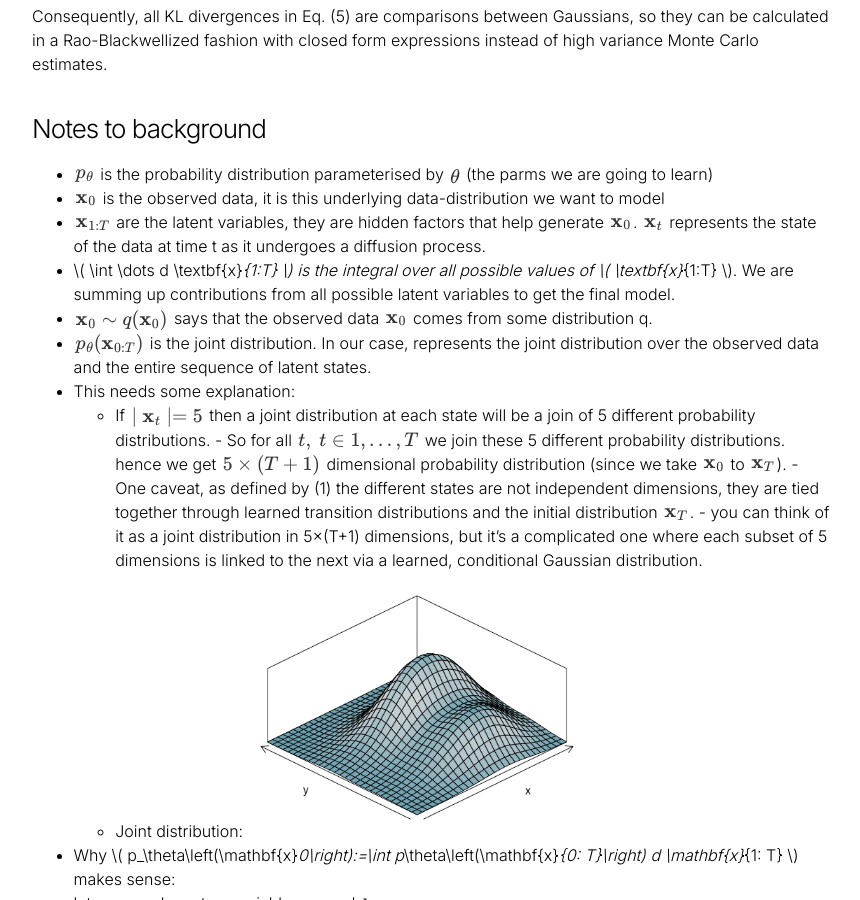
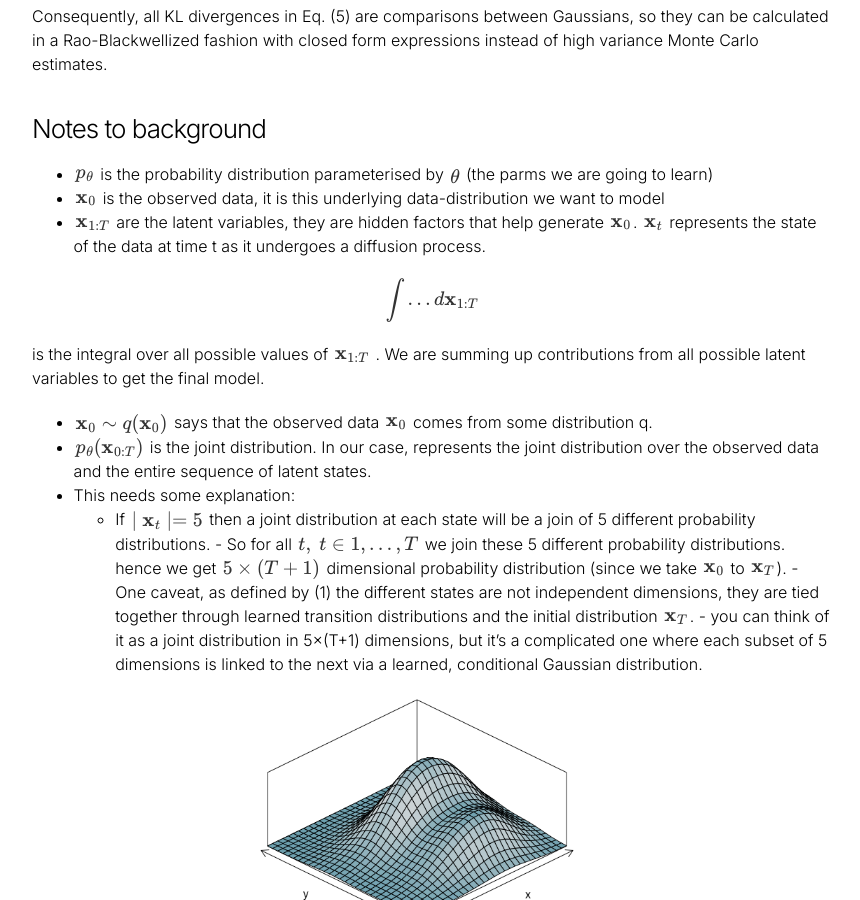
Before and after one commit to kristianernst/kristianernst.github.io, a Jekyll site: the page built from _posts/2023-08-20-denoising_diffusion_probabilistic_models.markdown, in a window 1280 px wide and 900 px high, scrolled down 1808 px. Shown: the whole window, without its empty margins (208-1068 px from the left). Built offline with Jekyll 4.4.1, drawn with Linux system fonts in a browser that asks for light colours; formulas are drawn with MathJax 3.

Commit message:
updated math

```diff
--- a/_posts/2023-08-20-denoising_diffusion_probabilistic_models.markdown
+++ b/_posts/2023-08-20-denoising_diffusion_probabilistic_models.markdown
@@ -110,7 +110,13 @@ Consequently, all KL divergences in Eq. (5) are comparisons between Gaussians, s
 
 -  \\( \textbf{x}_{1:T} \\) are the latent variables, they are hidden factors that help generate \\( \textbf{x}_0 \\). \\( \textbf{x}_t \\) represents the state of the data at time t as it undergoes a diffusion process.
 
--  \\( \int \dots d \textbf{x}_{1:T} \\) is the integral over all possible values of \\( \textbf{x}_{1:T} \\). We are summing up contributions from all possible latent variables to get the final model.
+$$
+\begin{align}
+\int \dots d \textbf{x}_{1:T}
+\end{align}
+$$
+
+is the integral over all possible values of \\( \textbf{x}_{1:T} \\) . We are summing up contributions from all possible latent variables to get the final model.
 
 -  \\( \textbf{x}_0 \sim q(\textbf{x}_0 ) \\) says that the observed data \\( \textbf{x}_0 \\) comes from some distribution q.
 
```
